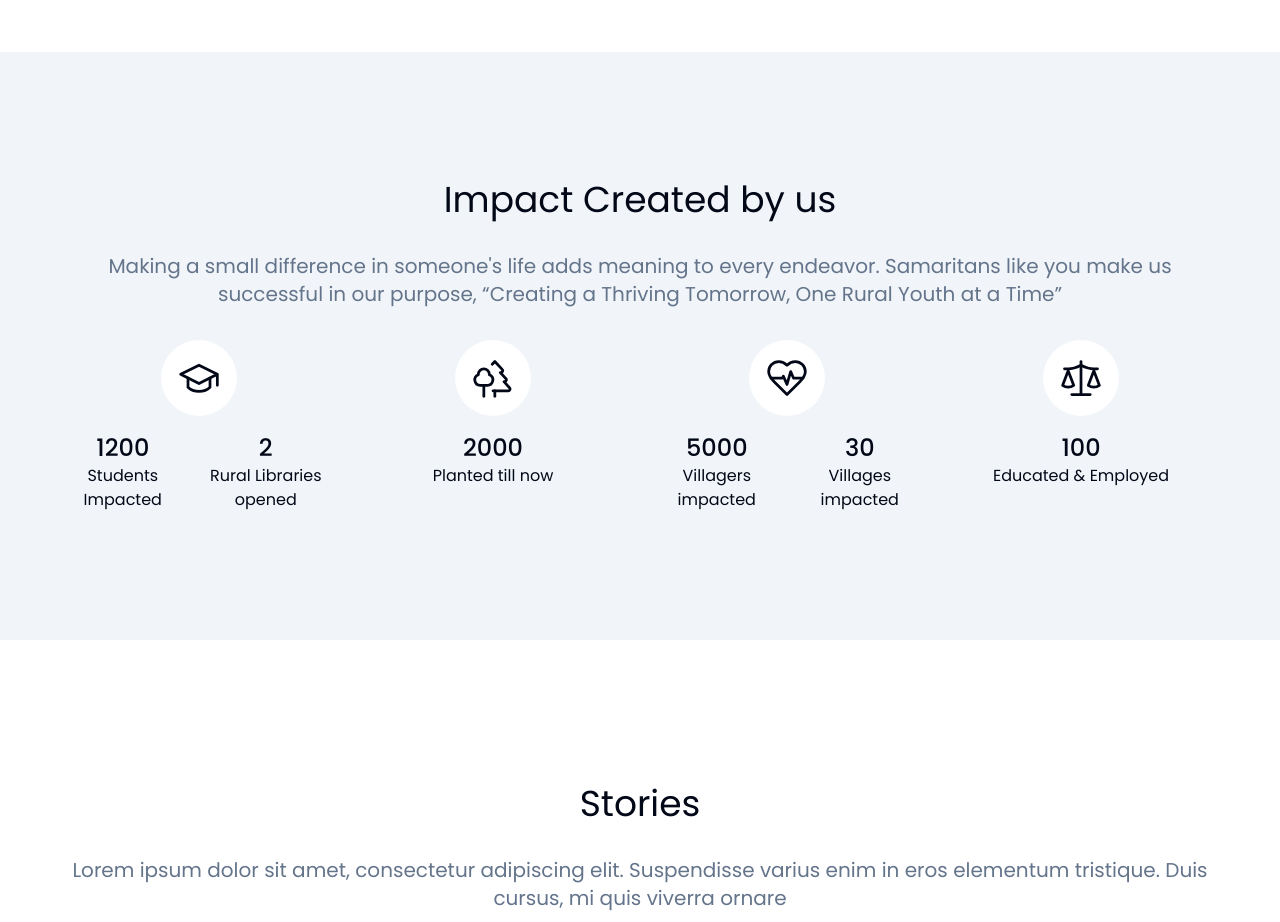
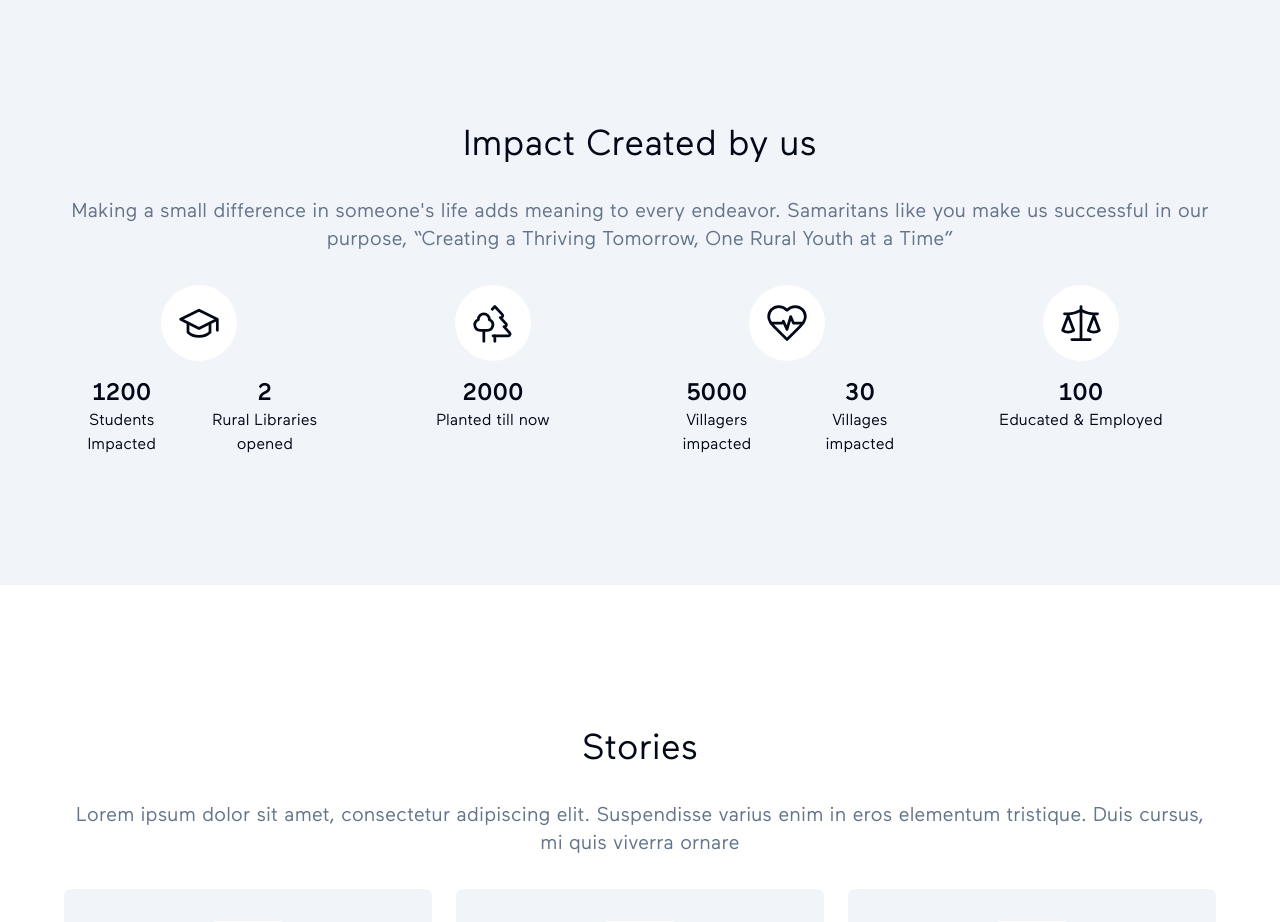
Before and after one commit to kunalkeshan/Peace-NGO, a Next.js app: page / in a window 1280 px wide. Shown: the part 2900-3822 px from the top of the page. Built offline with nearby package versions, Linux system fonts and the light colour scheme.

Commit message:
chore: using maax font and remove old fonts

```diff
--- a/app/(main)/page.tsx
+++ b/app/(main)/page.tsx
@@ -8,14 +8,14 @@ import Blogs from '@/components/home/Blogs';
 
 export default function Home() {
 	return (
-		<main className='bg-app-bg font-heading'>
+		<main className='bg-app-bg '>
 			<Hero />
 			<WhatWeDo />
 			<Donate />
 			<Approach />
 			<Impact />
 			<Stories />
-			<Blogs/>
+			<Blogs />
 		</main>
 	);
 }
--- a/app/layout.tsx
+++ b/app/layout.tsx
@@ -1,20 +1,45 @@
 import './globals.css';
-import { Poppins, Open_Sans } from 'next/font/google';
+import localFont from 'next/font/local';
 
-const heading = Poppins({
-	style: ['italic', 'normal'],
-	subsets: ['latin'],
-	display: 'swap',
-	weight: ['100', '200', '300', '400', '500', '600', '700', '800', '900'],
-	variable: '--font-heading',
-});
-
-const body = Open_Sans({
-	style: ['italic', 'normal'],
-	subsets: ['latin'],
-	display: 'swap',
-	weight: ['300', '400', '500', '600', '700', '800'],
-	variable: '--font-body',
+const maax = localFont({
+	src: [
+		{
+			path: '../fonts/maax/Maax.ttf',
+			weight: '400',
+			style: 'normal',
+		},
+		{
+			path: '../fonts/maax/Maax-Medium.ttf',
+			weight: '500',
+			style: 'normal',
+		},
+		{
+			path: '../fonts/maax/Maax-Bold.ttf',
+			weight: '700',
+			style: 'normal',
+		},
+		{
+			path: '../fonts/maax/Maax-Black.ttf',
+			weight: '900',
+			style: 'normal',
+		},
+		{
+			path: '../fonts/maax/Maax-Italic.ttf',
+			weight: '400',
+			style: 'italic',
+		},
+		{
+			path: '../fonts/maax/Maax-Mediumitalic.ttf',
+			weight: '500',
+			style: 'italic',
+		},
+		{
+			path: '../fonts/maax/Maax-BoldItalic.ttf',
+			weight: '700',
+			style: 'italic',
+		},
+	],
+	variable: '--font-maax',
 });
 
 export default function RootLayout({
@@ -24,9 +49,7 @@ export default function RootLayout({
 }) {
 	return (
 		<html lang='en'>
-			<body className={`${heading.variable} ${body.variable} font-body`}>
-				{children}
-			</body>
+			<body className={`${maax.variable} font-maax`}>{children}</body>
 		</html>
 	);
 }
--- a/components/home/Stories.tsx
+++ b/components/home/Stories.tsx
@@ -5,7 +5,7 @@ const Stories = () => {
 	return (
 		<section className='w-full h-full bg-white py-16 lg:py-32'>
 			<div className='h-full flex flex-col items-start gap-8 justify-center p-4 md:px-16 lg:max-w-7xl lg:mx-auto text-center'>
-				<h2 className='text-2xl lg:text-4xl leading-tight mx-auto font-heading'>
+				<h2 className='text-2xl lg:text-4xl leading-tight mx-auto '>
 					Stories
 				</h2>
 				<p className='text-base lg:text-xl text-slate-500'>
@@ -27,7 +27,7 @@ const Stories = () => {
 								<div className='mt-4 rounded-md overflow-hidden bg-white p-4'>
 									<User size={44} strokeWidth={1.5} />
 								</div>
-								<p className='font-medium text-xl font-heading'>
+								<p className='font-medium text-xl '>
 									{story.person}
 								</p>
 								<p className='text-base lg:text-lg text-slate-500'>
--- a/layouts/Navbar.tsx
+++ b/layouts/Navbar.tsx
@@ -19,11 +19,13 @@ const Navbar = () => {
 	});
 	return (
 		<nav
-			className={`${header} fixed top-0 w-full transition-all duration-300 font-heading z-50`}
+			className={`${header} fixed top-0 w-full transition-all duration-300  z-50`}
 		>
 			<div className='w-full h-[5rem] flex justify-between items-center p-4 md:px-16 lg:max-w-7xl lg:mx-auto'>
 				<div>
-					<h1 className='font-semibold text-lg md:text-2xl'>PEACE NGO</h1>
+					<h1 className='font-semibold text-lg md:text-2xl'>
+						PEACE NGO
+					</h1>
 				</div>
 				<div className='hidden lg:flex gap-4 items-center justify-center'>
 					<ul className=' lg:flex lg:gap-4'>
--- a/tailwind.config.js
+++ b/tailwind.config.js
@@ -23,8 +23,7 @@ module.exports = {
           'conic-gradient(from 180deg at 50% 50%, var(--tw-gradient-stops))',
       },
       fontFamily: {
-        heading: ['var(--font-heading)'],
-        body: ['var(--font-body)'],
+        maax: ['var(--font-maax)'],
       },
       colors: {
         border: "hsl(var(--border))",
```
